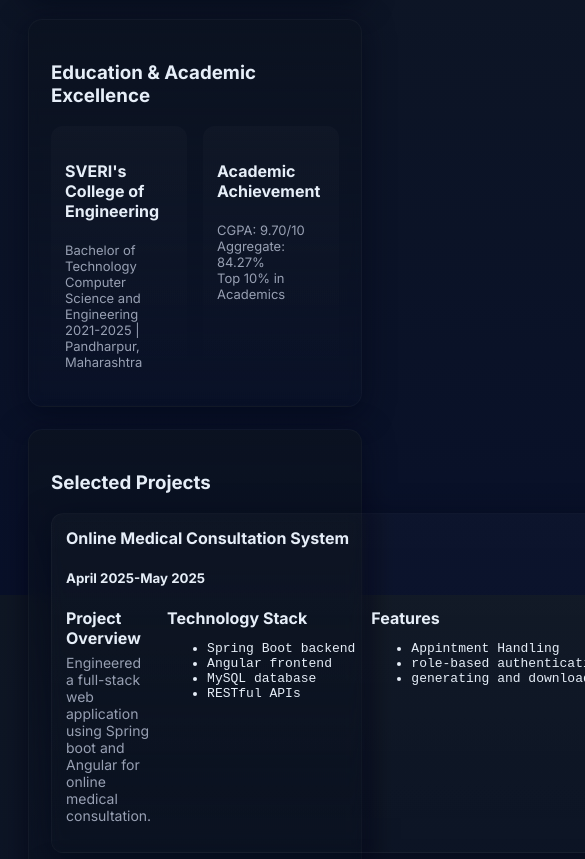
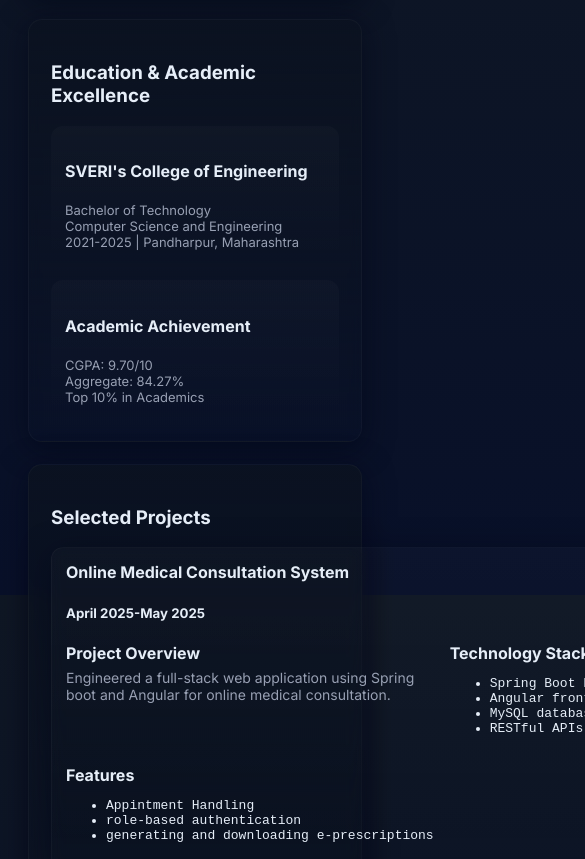
Before and after one commit to Rohini363/Portfolio, a plain HTML site: page index.html in a window 390 px wide. Shown: the part 1093-1952 px from the top of the page, 585 px wide, since content can reach past the window. Drawn offline with Linux system fonts and the light colour scheme.

Commit message:
responsive portfolio creation

```diff
--- a/style.css
+++ b/style.css
@@ -142,6 +142,7 @@ nav a:hover {
     text-decoration: none;
 }
 .educations {
+    flex-direction: row;
     display: grid;
     grid-template-columns: 1fr 1fr;
     gap: 16px;
@@ -291,8 +292,9 @@ nav a:hover {
   .hero {
     grid-template-columns: 1fr;
 }
-  .profile {
+  .educations {
     flex-direction: row;
+    grid-template-columns: 1fr;
     align-items: center;
     text-align: left;
 }
@@ -302,6 +304,9 @@ nav a:hover {
 }
   .projects {
     grid-template-columns: 1fr;
+}
+.overview {
+    grid-template-columns: 1fr 1fr;
 }
   .grid-2 {
     grid-template-columns: 1fr;
```
